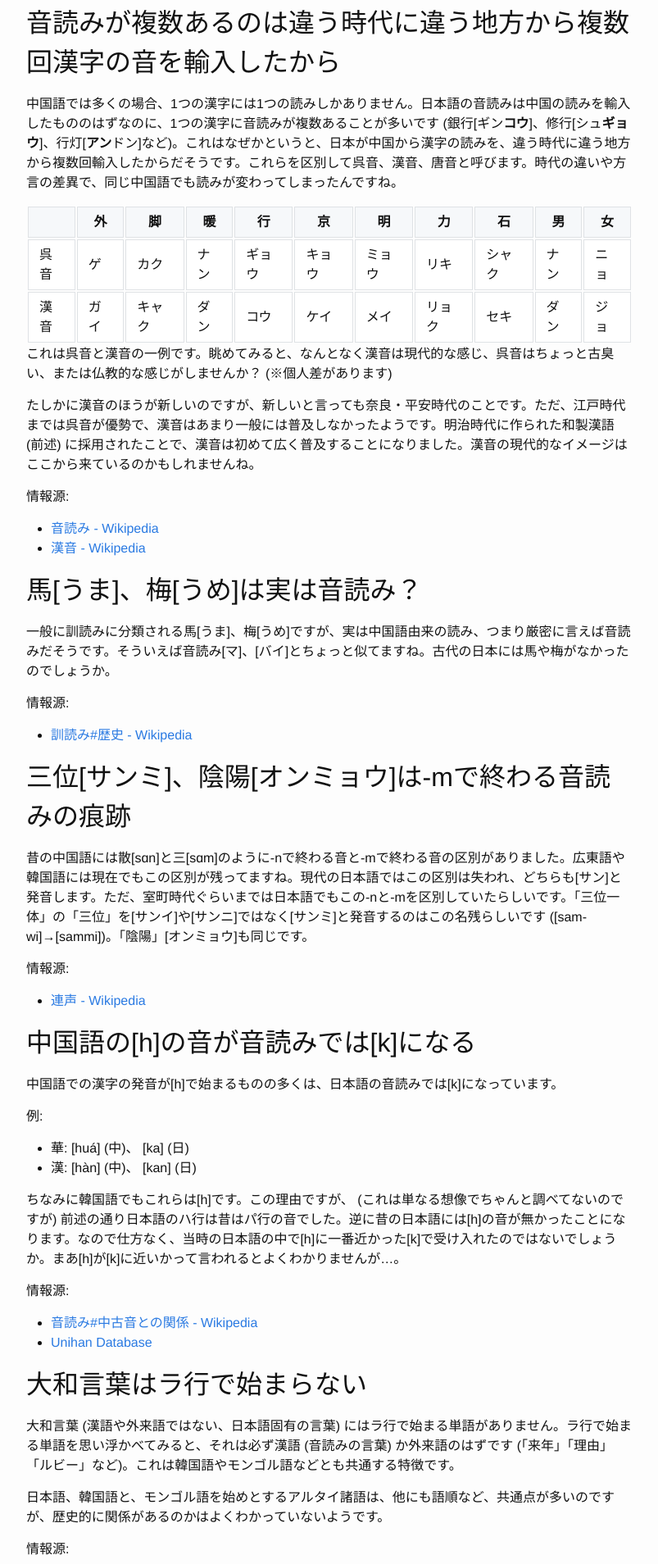
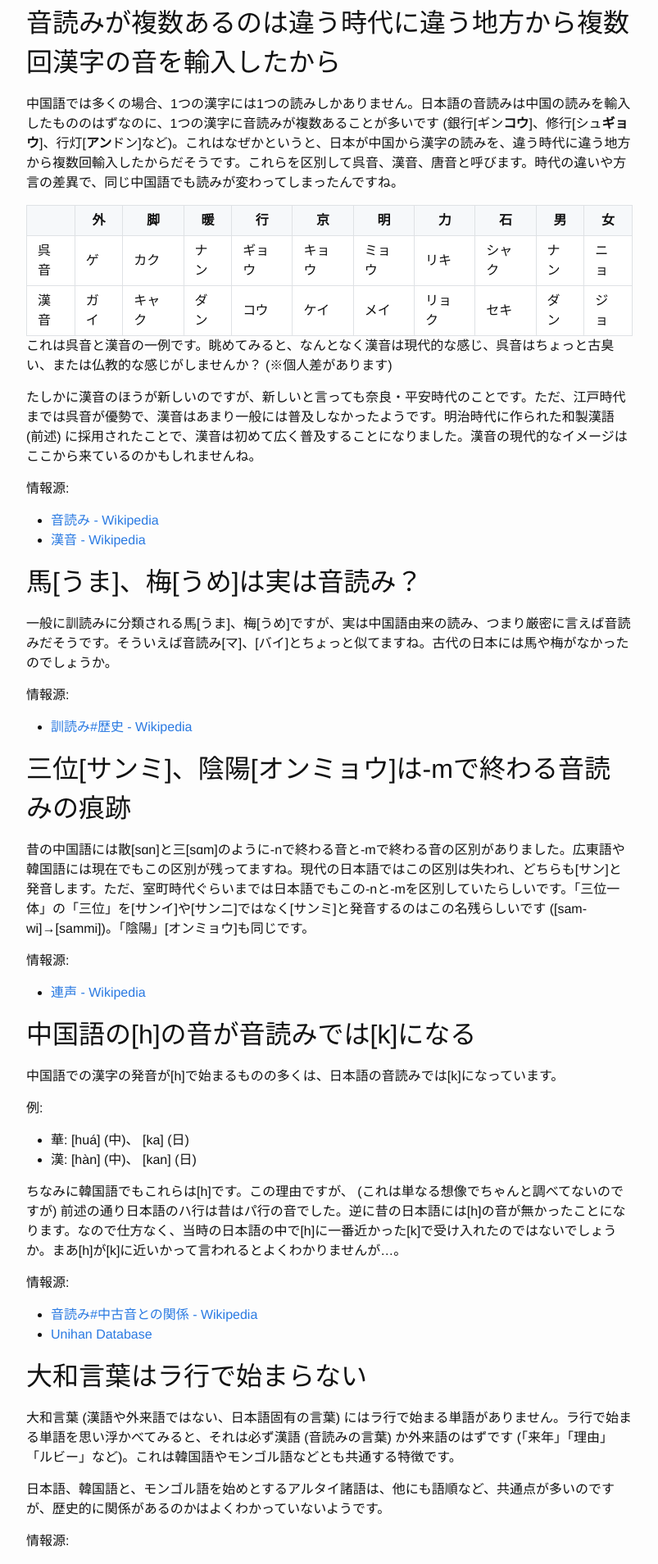
Before and after one commit to gimite/gimite.github.io, a Jekyll site: the page built from kanji-fun-facts.md, in a window 1280 px wide. Shown: the part 2452-4360 px from the top of the page at 82% size, without its empty margins (238-1041 px from the left). Built offline with Jekyll 4.4.1, drawn with Linux system fonts in a browser that asks for light colours; our own code applies the rules of GitHub Pages for plain Markdown files.

Commit message:
Update _base.scss

```diff
--- a/_sass/_base.scss
+++ b/_sass/_base.scss
@@ -211,6 +211,8 @@ table {
     display: block;
     width: 100%;
     overflow: auto;
+    border-spacing: 0;
+    border-collapse: collapse;
 }
 
 table tr {
```
